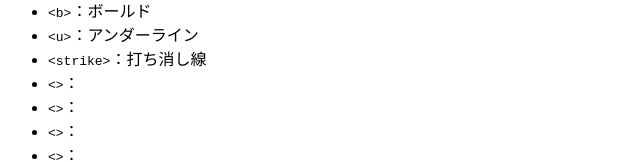
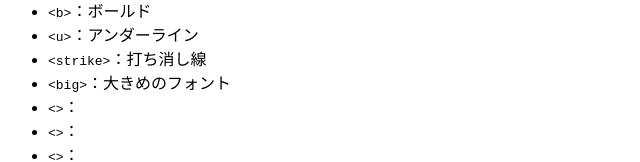
Before and after one commit to Shinshin100/Introduction-to-HTML, a plain HTML site: page tagList.html in a window 1280 px wide. Shown: the part 594-756 px from the top of the page, without its empty margins (0-640 px from the left). Drawn offline with Linux system fonts and the light colour scheme.

Commit message:
Update tagList.html

```diff
--- a/tagList.html
+++ b/tagList.html
@@ -35,7 +35,7 @@
         <li><code>&lt;b&gt;</code>：ボールド</li>
         <li><code>&lt;u&gt;</code>：アンダーライン</li>
         <li><code>&lt;strike&gt;</code>：打ち消し線</li>
-        <li><code>&lt;&gt;</code>：</li>
+        <li><code>&lt;big&gt;</code>：大きめのフォント</li>
         <li><code>&lt;&gt;</code>：</li>
         <li><code>&lt;&gt;</code>：</li>
         <li><code>&lt;&gt;</code>：</li>
```
